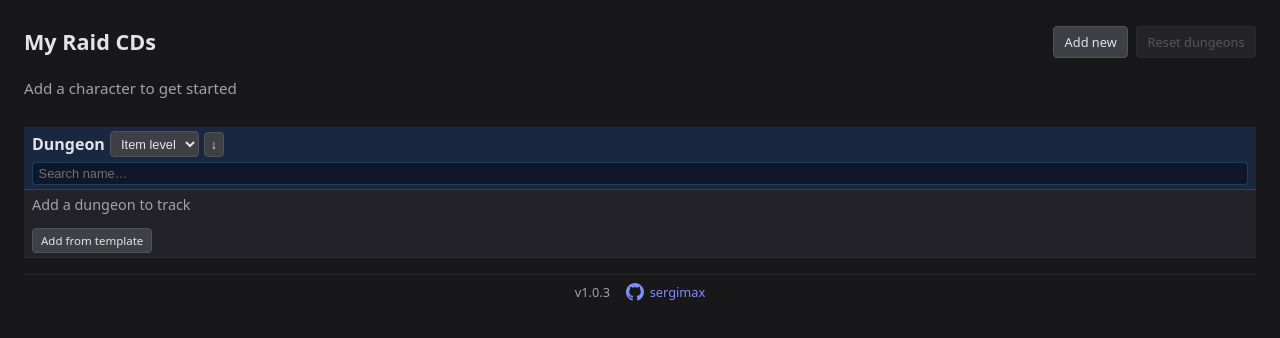
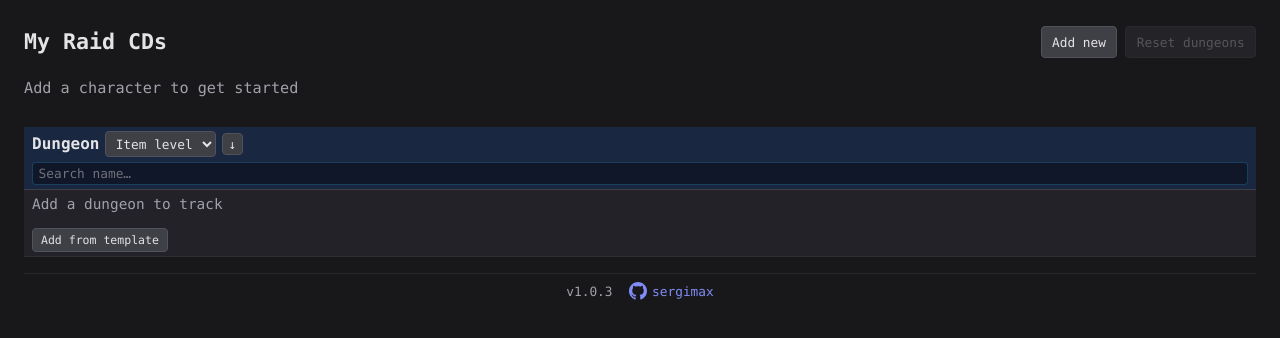
Before and after one commit to sergimax/my-raid-cds, a React (Vite) app: page / in a window 1280 px wide. Shown: the top 338 px of the page. Built offline with nearby package versions, Linux system fonts and the light colour scheme.

Commit message:
style(index.css): update font-family for better code readability and apply inherited font styles to input elements

```diff
--- a/src/index.css
+++ b/src/index.css
@@ -11,7 +11,8 @@
 }
 
 :root {
-  font-family: system-ui, Avenir, Helvetica, Arial, sans-serif;
+  font-family: ui-monospace, "Cascadia Code", "Cascadia Mono", "Segoe UI Mono", "Roboto Mono",
+    Menlo, Monaco, Consolas, "Liberation Mono", "Courier New", monospace;
   line-height: 1.5;
   font-weight: 400;
   color-scheme: dark;
@@ -37,6 +38,12 @@ body {
   margin: 0;
   min-width: 320px;
   min-height: 100vh;
+}
+
+input,
+select,
+textarea {
+  font-family: inherit;
 }
 
 h1 {
```
